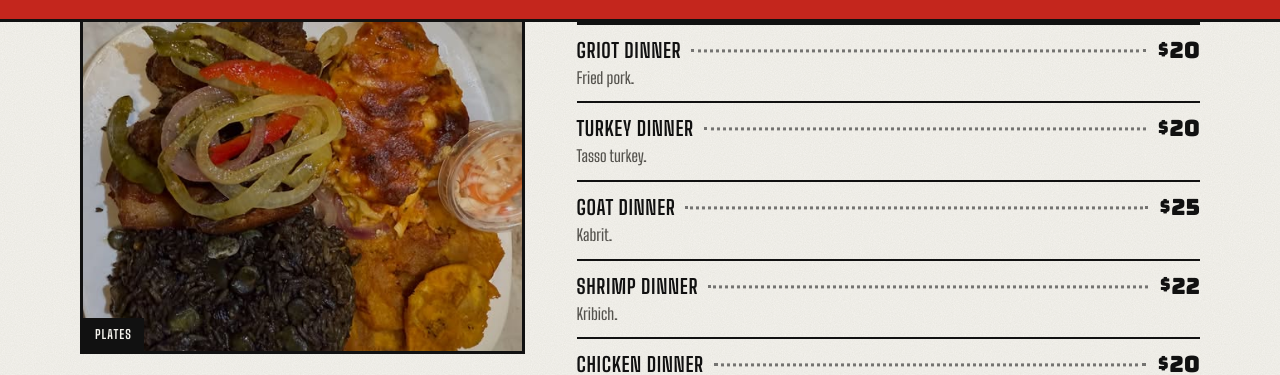
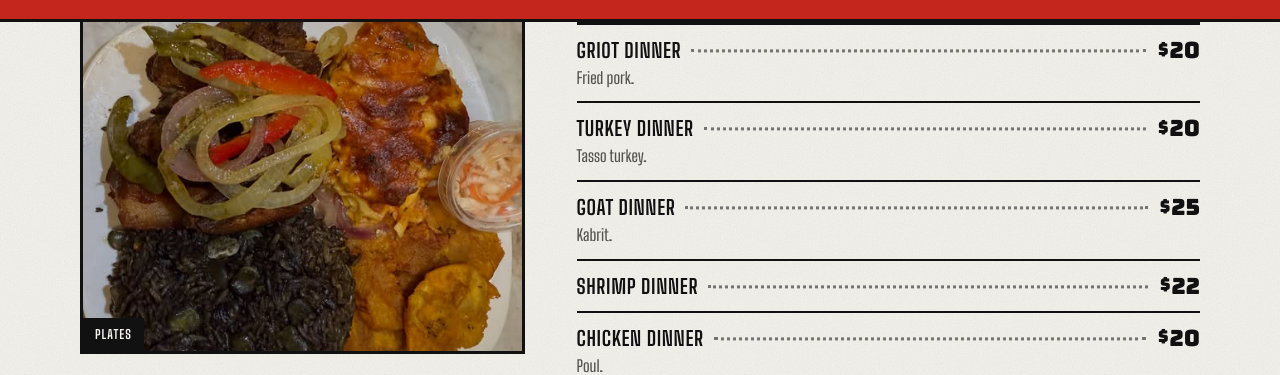
Before and after one commit to Jahzy23/kravekulture, a website: page site/menu.html in a window 1280 px wide. Shown: the part 590-965 px from the top of the page. Drawn offline with Linux system fonts and the light colour scheme.

Commit message:
Menu: drop the "Kribich" description from the shrimp dinner
Co-Authored-By: Claude Fable 5.1 <noreply@anthropic.com>

```diff
--- a/site/menu-data.js
+++ b/site/menu-data.js
@@ -27,7 +27,7 @@ const MENU = [
       { name: "Griot Dinner", desc: "Fried pork.", price: 20 },
       { name: "Turkey Dinner", desc: "Tasso turkey.", price: 20 },
       { name: "Goat Dinner", desc: "Kabrit.", price: 25 },
-      { name: "Shrimp Dinner", desc: "Kribich.", price: 22 },
+      { name: "Shrimp Dinner", desc: "", price: 22 },
       { name: "Chicken Dinner", desc: "Poul.", price: 20 },
       { name: "Boulet Dinner", desc: "Haitian meatballs.", price: 20 },
       { name: "Rib Dinner", desc: "", price: 20 },
--- a/site/menu.html
+++ b/site/menu.html
@@ -108,7 +108,6 @@
         {
           "@type": "MenuItem",
           "name": "Shrimp Dinner",
-          "description": "Kribich.",
           "offers": {
             "@type": "Offer",
             "price": "22",
```
